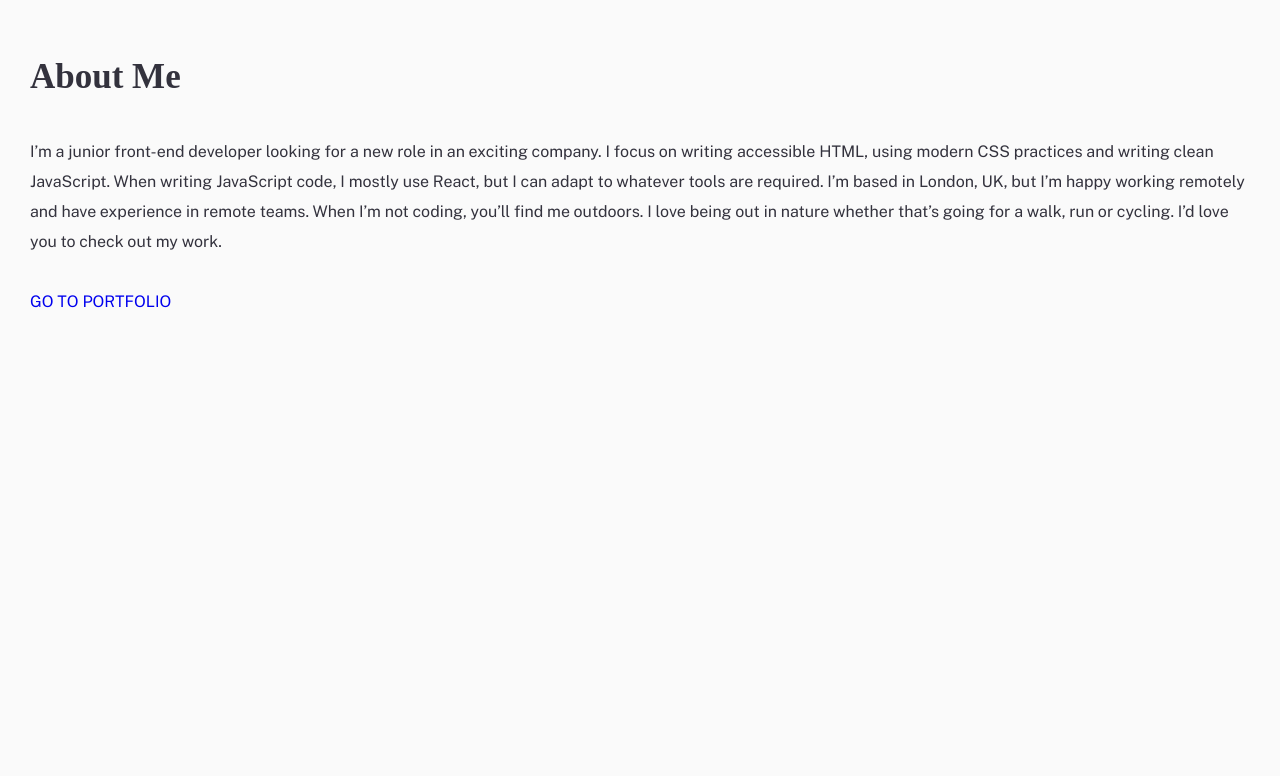
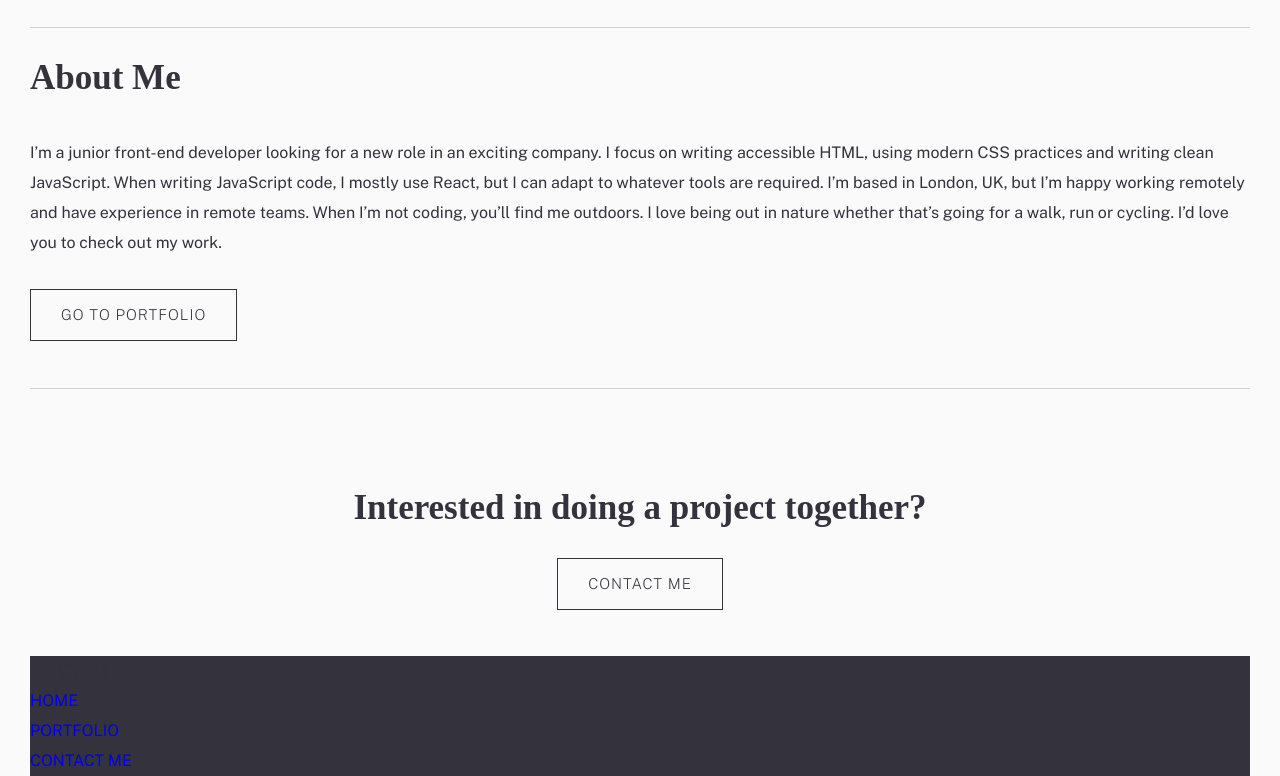
Before and after one commit to iamkvn/Project-KVN, a website: page home.html in a window 1280 px wide. Shown: the part 1109-1885 px from the top of the page. Before the commit the page ends 1456 px from the top, so only its background shows below. Drawn offline with nearby package versions, Linux system fonts and the light colour scheme; a web font is replaced by a local one.

Commit message:
section about me complete

```diff
--- a/home.html
+++ b/home.html
@@ -6,8 +6,14 @@
     <meta name="viewport" content="width=device-width, initial-scale=1.0" />
     <link rel="preconnect" href="https://fonts.gstatic.com" />
     <link
-      href="https://fonts.googleapis.com/css2?family=Major+Mono+Display&family=Ibarra+Real+Nova:wght@400;700&family=Public+Sans:wght@100;400&display=swap"
+      href="https://fonts.googleapis.com/css2?family=Major+Mono+Display&family=Ibarra+Real+Nova:wght@400;700&family=Public+Sans:wght@100;200;400&display=swap"
       rel="stylesheet"
+    />
+    <link
+      rel="stylesheet"
+      href="https://use.fontawesome.com/releases/v5.15.3/css/all.css"
+      integrity="sha384-SZXxX4whJ79/gErwcOYf+zWLeJdY/qpuqC4cAa9rOGUstPomtqpuNWT9wdPEn2fk"
+      crossorigin="anonymous"
     />
     <link rel="stylesheet" href="css/style.css" />
     <script type="text/javascript" src="javascript/home.js" defer></script>
@@ -61,5 +67,44 @@
       </p>
       <a href="#" class="btn">Go to Portfolio</a>
     </section>
+    <section class="section-contact">
+      <h2 class="heading heading-2">Interested in doing a project together?</h2>
+      <a href="#" class="btn">Contact Me</a>
+    </section>
+    <footer class="footer">
+      <div class="footer__logo">
+        <span class="k">K</span><span class="v">V</span><span class="n">N</span>
+      </div>
+      <nav class="footer__nav">
+        <ul class="footer__list">
+          <li class="footer__item">
+            <a href="#" class="footer__link">Home</a>
+          </li>
+          <li class="footer__item">
+            <a href="#" class="footer__link">Portfolio</a>
+          </li>
+          <li class="footer__item">
+            <a href="#" class="footer__link">Contact Me</a>
+          </li>
+        </ul>
+        <ul class="social-media social-media__list">
+          <li class="social-media__item">
+            <a href="#" class="social-media__link">
+              <i class="fab fa-github social-media__icon"></i>
+            </a>
+          </li>
+          <li class="social-media__item">
+            <a href="#" class="social-media__link">
+              <i class="fab fa-dribbble social-media__icon"></i>
+            </a>
+          </li>
+          <li class="social-media__item">
+            <a href="#" class="social-media__link">
+              <i class="fab fa-linkedin social-media__icon"></i>
+            </a>
+          </li>
+        </ul>
+      </nav>
+    </footer>
   </body>
 </html>
--- a/sass/components/_button.scss
+++ b/sass/components/_button.scss
@@ -0,0 +1,14 @@
+.btn {
+  color: var(--color-grayish-dark-blue);
+  border: 1px solid #33323d;
+  text-align: center;
+  padding: 1rem 3rem;
+  font-weight: 200;
+  font-size: 1.5rem;
+  letter-spacing: 0.1rem;
+
+  &:hover {
+    color: var(--color-very-light-grey);
+    background-color: var(--color-grayish-dark-blue);
+  }
+}
--- /dev/null
+++ b/sass/layout/_footer.scss
@@ -0,0 +1,33 @@
+.footer {
+  background-color: var(--color-grayish-dark-blue);
+
+  &__logo {
+    font-family: 'Major Mono Display', monospace;
+    color: var(--color-grayish-dark-blue);
+    font-size: 3.5rem;
+
+    .v {
+      position: relative;
+      top: 0.5rem;
+    }
+  }
+  &__nav {
+  }
+  &__list {
+  }
+  &__item {
+  }
+  &__link {
+  }
+
+  .social-media {
+    &__list {
+    }
+    &__item {
+    }
+    &__link {
+    }
+    &__icon {
+    }
+  }
+}
--- a/sass/main.scss
+++ b/sass/main.scss
@@ -12,6 +12,7 @@
 @import 'components/button';
 
 //LAYOUT
+@import 'layout/footer';
 @import 'layout/navigation';
 
 //PAGES
--- a/sass/pages/_home.scss
+++ b/sass/pages/_home.scss
@@ -14,6 +14,8 @@
 }
 
 .section-about {
+  margin-bottom: 10rem;
+
   &__img {
     grid-column: 1 / 13;
     margin-bottom: 5rem;
@@ -22,14 +24,54 @@
   .heading-2 {
     grid-column: 1 / 13;
     margin-bottom: 3rem;
+
+    &::before {
+      content: '';
+      display: block;
+      width: 100%;
+      height: 0.1rem;
+      background-color: var(--color-grayish-dark-blue);
+      opacity: 0.2;
+      position: relative;
+      top: -3rem;
+    }
   }
 
   .paragraph {
     grid-column: 1 / 13;
     margin-bottom: 2rem;
+
+    &::after {
+      content: '';
+      display: block;
+      width: 100%;
+      height: 0.1rem;
+      background-color: var(--color-grayish-dark-blue);
+      opacity: 0.2;
+      position: relative;
+      bottom: -13rem;
+    }
   }
 
   .btn {
     grid-column: 1 / 13;
+    justify-self: start;
   }
 }
+
+.section-contact {
+  height: 215px;
+  display: flex;
+  flex-direction: column;
+  justify-content: center;
+  text-align: center;
+
+  .heading-2 {
+    align-self: center;
+    margin-bottom: 3rem;
+  }
+
+  .btn {
+    align-self: center;
+  }
+}
```
Also changed, not shown: css/style.css, images/Kev.png (added), 1 other file.
